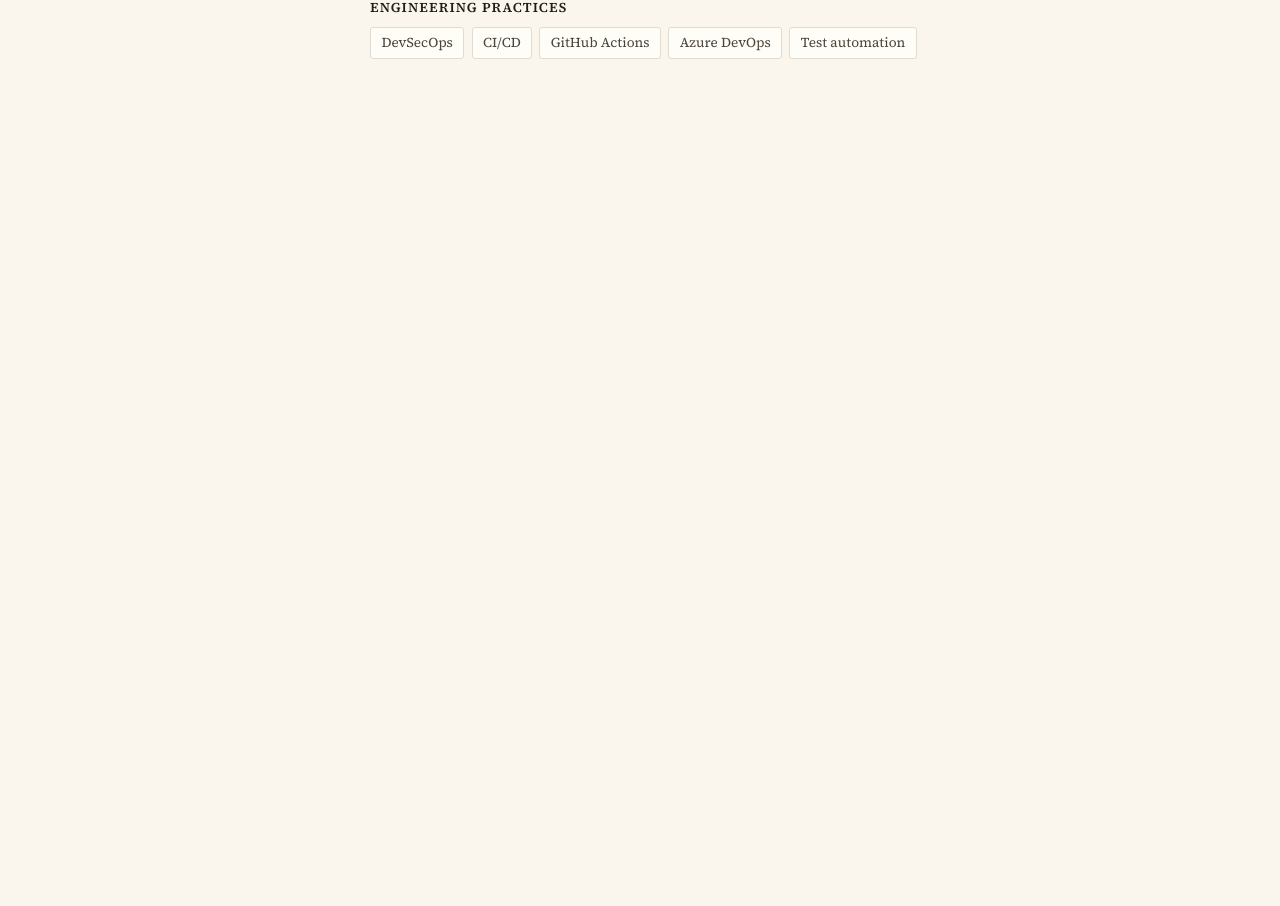
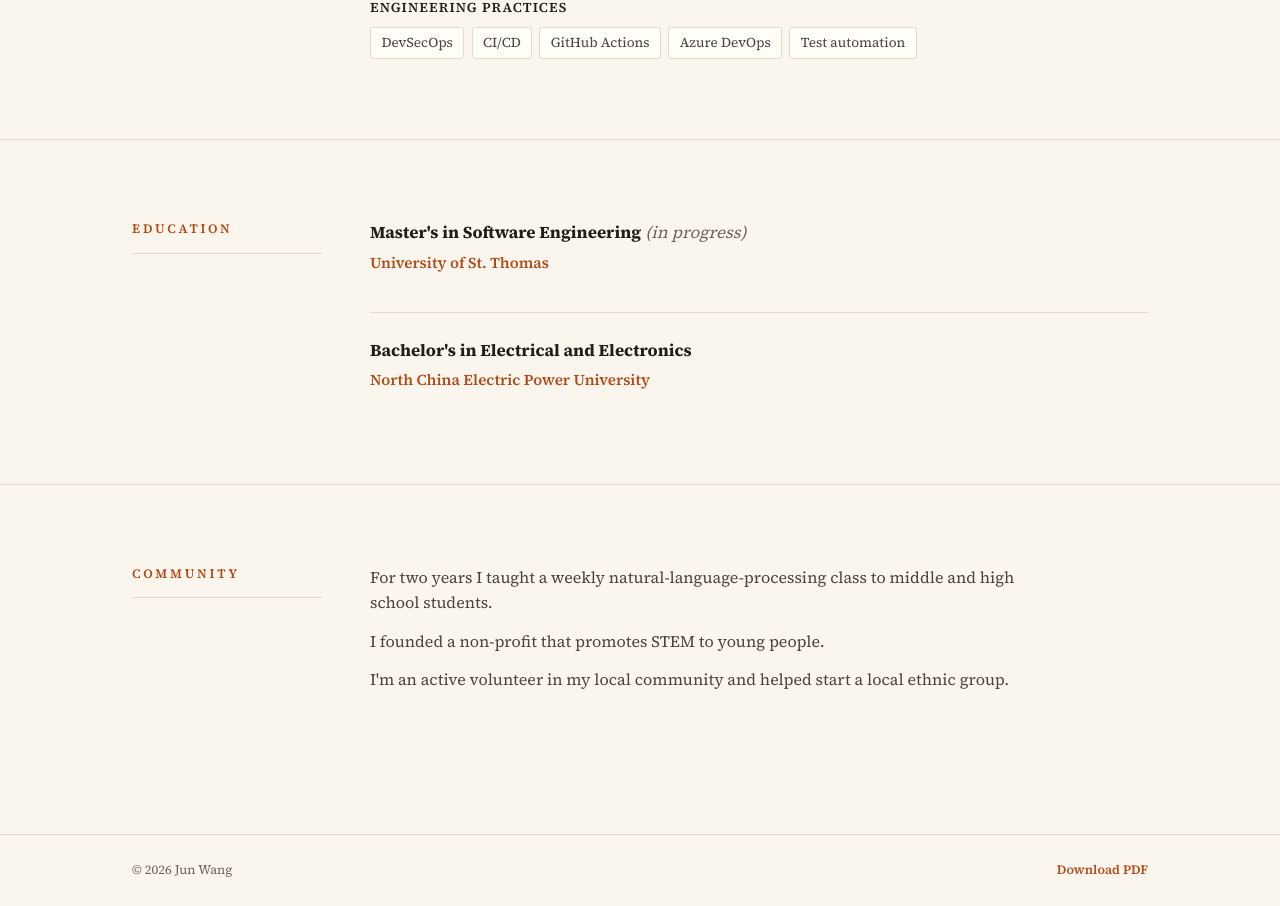
Before and after one commit to edenprairie/resume-v2, a Next.js app: page / in a window 1280 px wide. Shown: the part 3598-4504 px from the top of the page. Before the commit the page ends 3737 px from the top, so only its background shows below. Built offline with nearby package versions, Linux system fonts and the light colour scheme.

Commit message:
feat: education, community, footer, PDF download

```diff
--- a/app/page.tsx
+++ b/app/page.tsx
@@ -4,6 +4,9 @@
 import Highlights from '@/components/Highlights';
 import Projects from '@/components/Projects';
 import Skills from '@/components/Skills';
+import Education from '@/components/Education';
+import Community from '@/components/Community';
+import SiteFooter from '@/components/SiteFooter';
 
 export default function Home() {
   return (
@@ -15,7 +18,10 @@
         <Highlights />
         <Projects />
         <Skills />
+        <Education />
+        <Community />
       </main>
+      <SiteFooter />
     </>
   );
 }
--- /dev/null
+++ b/components/Community.tsx
@@ -0,0 +1,22 @@
+import './experience.css';
+
+const items = [
+  "For two years I taught a weekly natural-language-processing class to middle and high school students.",
+  "I founded a non-profit that promotes STEM to young people.",
+  "I'm an active volunteer in my local community and helped start a local ethnic group.",
+];
+
+export default function Community() {
+  return (
+    <section className="section">
+      <div className="container section-grid">
+        <h2 className="section-label">Community</h2>
+        <div className="role-body">
+          {items.map((t) => (
+            <p key={t.slice(0, 24)} style={{ marginBottom: '0.8rem' }}>{t}</p>
+          ))}
+        </div>
+      </div>
+    </section>
+  );
+}
--- /dev/null
+++ b/components/Education.tsx
@@ -0,0 +1,39 @@
+import './experience.css';
+
+const entries = [
+  {
+    degree: "Master's in Software Engineering",
+    school: 'University of St. Thomas',
+    note: 'in progress',
+  },
+  {
+    degree: "Bachelor's in Electrical and Electronics",
+    school: 'North China Electric Power University',
+    note: '',
+  },
+];
+
+export default function Education() {
+  return (
+    <section id="education" className="section">
+      <div className="container section-grid">
+        <h2 className="section-label">Education</h2>
+        <div>
+          {entries.map((e) => (
+            <div className="role" key={e.school}>
+              <h3 className="role-title" style={{ fontSize: '1.05rem' }}>
+                {e.degree}
+                {e.note ? (
+                  <span style={{ color: 'var(--ink-muted)', fontStyle: 'italic', fontWeight: 400 }}>
+                    {' '}({e.note})
+                  </span>
+                ) : null}
+              </h3>
+              <div className="role-company">{e.school}</div>
+            </div>
+          ))}
+        </div>
+      </div>
+    </section>
+  );
+}
--- /dev/null
+++ b/components/SiteFooter.tsx
@@ -0,0 +1,22 @@
+export default function SiteFooter() {
+  return (
+    <footer
+      style={{
+        borderTop: '1px solid var(--rule)',
+        marginTop: '3rem',
+        padding: '1.6rem 0',
+        fontSize: '0.8rem',
+        color: 'var(--ink-muted)',
+      }}
+    >
+      <div className="container" style={{ display: 'flex', justifyContent: 'space-between', flexWrap: 'wrap', gap: '0.8rem' }}>
+        <span>© {new Date().getFullYear()} Jun Wang</span>
+        <span>
+          <a href="/JunWangResume.pdf" download style={{ color: 'var(--accent)', fontWeight: 600 }}>
+            Download PDF
+          </a>
+        </span>
+      </div>
+    </footer>
+  );
+}
```
Also changed, not shown: 1 other file (tests, documents, lock files or other folders).
